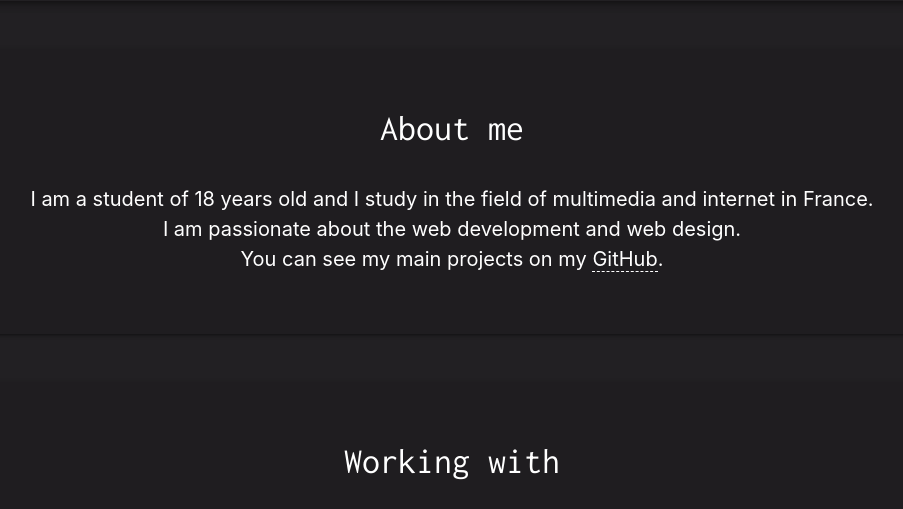
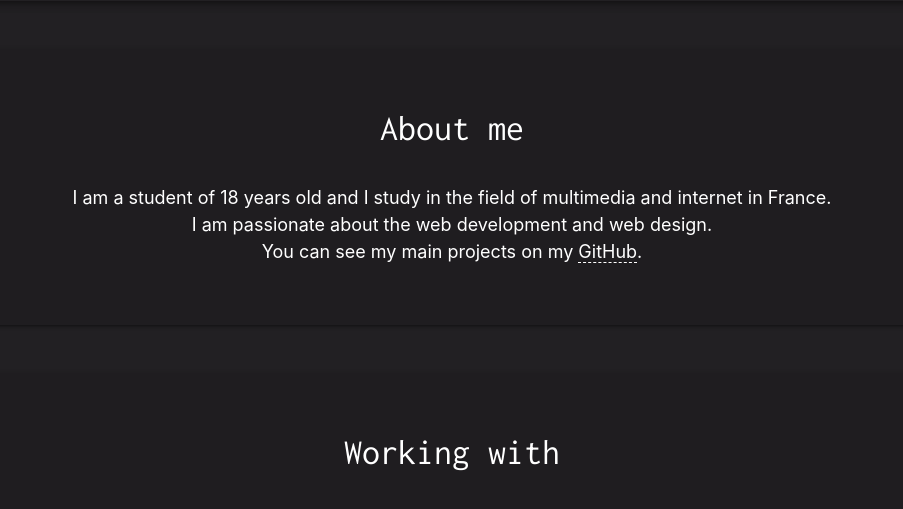
Before and after one commit to KeziahMoselle/keziahmoselle.fr, a PHP site: page / in a window 1280 px wide. Shown: the part 799-1308 px from the top of the page, without its empty margins (188-1091 px from the left). Run offline with PHP 8.4, Linux system fonts and the light colour scheme; some libraries are stand-ins or nearby versions.

Commit message:
Add a word-wrap to project title card, and reduce font-size

```diff
--- a/assets/css/style.css
+++ b/assets/css/style.css
@@ -151,11 +151,12 @@
 
     .card-title {
         overflow: hidden;
+        word-wrap: break-word;
     }
 
     .card .card-content p {
         text-align: center;
-        font-size: 20px;
+        font-size: 18px;
     }
 
     .card .card-image img {
```
